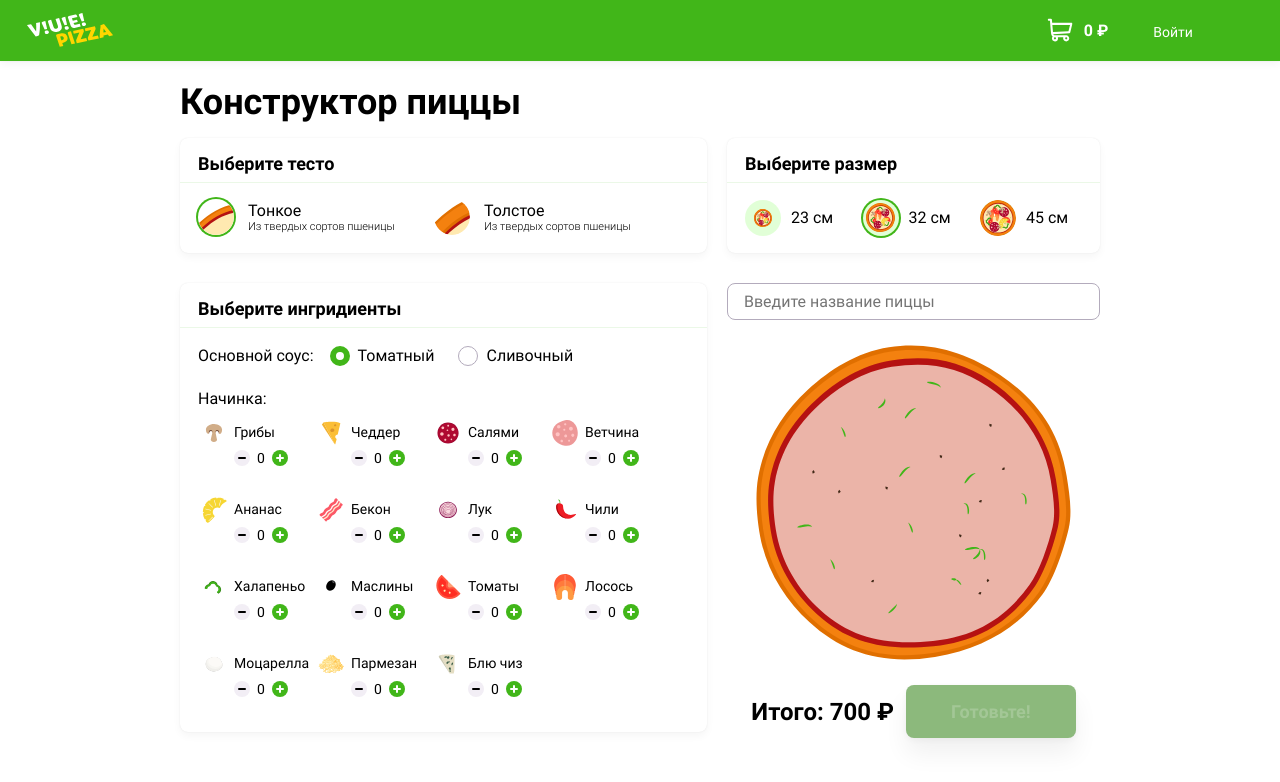
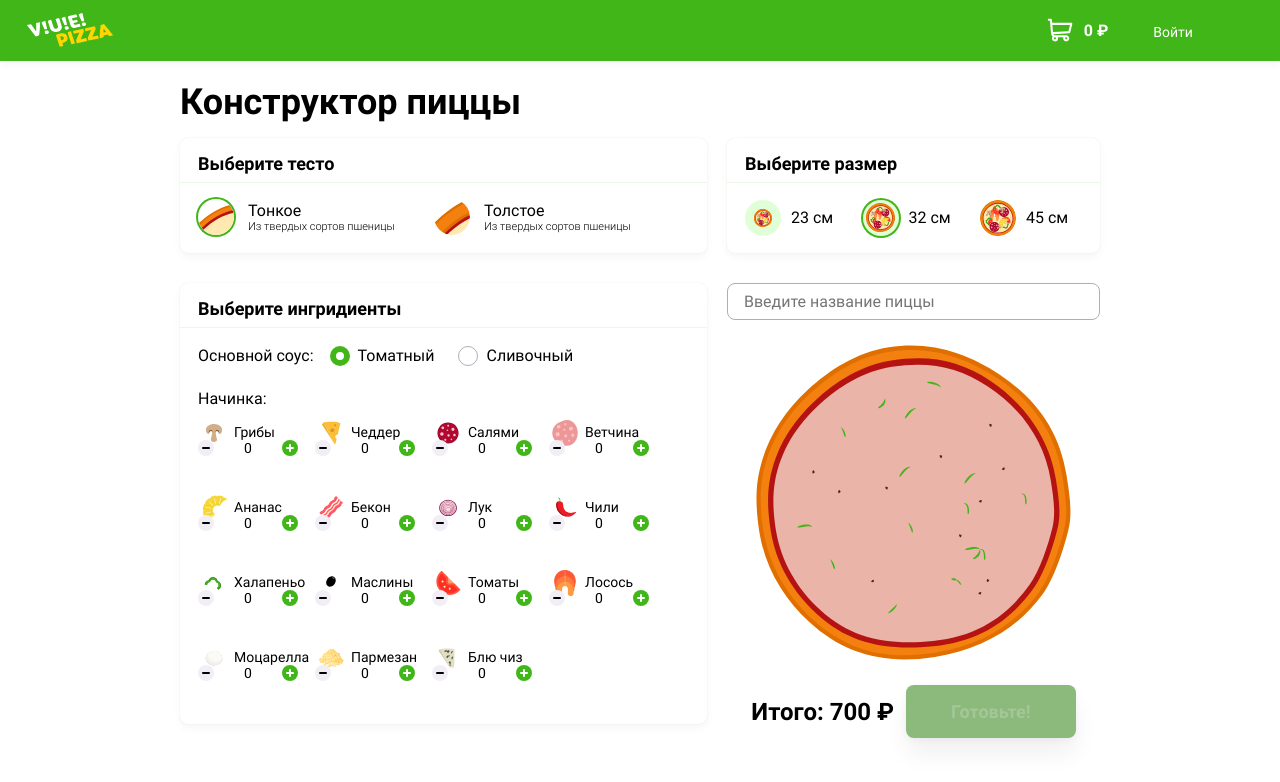
Before and after one commit to htmlacademy-vue/1235117-pizza-1, a Vue app in the folder src/frontend/: page / in a window 1280 px wide. Shown: the top 782 px of the page. Built offline with nearby package versions, Linux system fonts and the light colour scheme.

Commit message:
Добавляет оранжевый стиль для компонента counter

```diff
--- a/src/frontend/src/common/components/ItemCounter.vue
+++ b/src/frontend/src/common/components/ItemCounter.vue
@@ -1,5 +1,5 @@
 <template>
-  <div class="counter counter--orange ingridients__counter">
+  <div class="counter">
     <button
       type="button"
       class="counter__button counter__button--minus"
@@ -13,7 +13,7 @@
     <button
       type="button"
       class="counter__button counter__button--plus"
-      :class="{ 'counter__button--disabled': value === max }"
+      :class="[{ 'counter__button--disabled': value === max }, styleButtonPlus]"
       :disabled="value === max"
       @click="$emit('change', value + 1)"
     >
@@ -32,12 +32,17 @@ export default {
 
     max: {
       type: Number,
-      default: 3,
+      required: false,
     },
 
     value: {
       type: Number,
       default: 0,
+    },
+
+    styleButtonPlus: {
+      type: String,
+      Required: false,
     },
   },
 };
```
